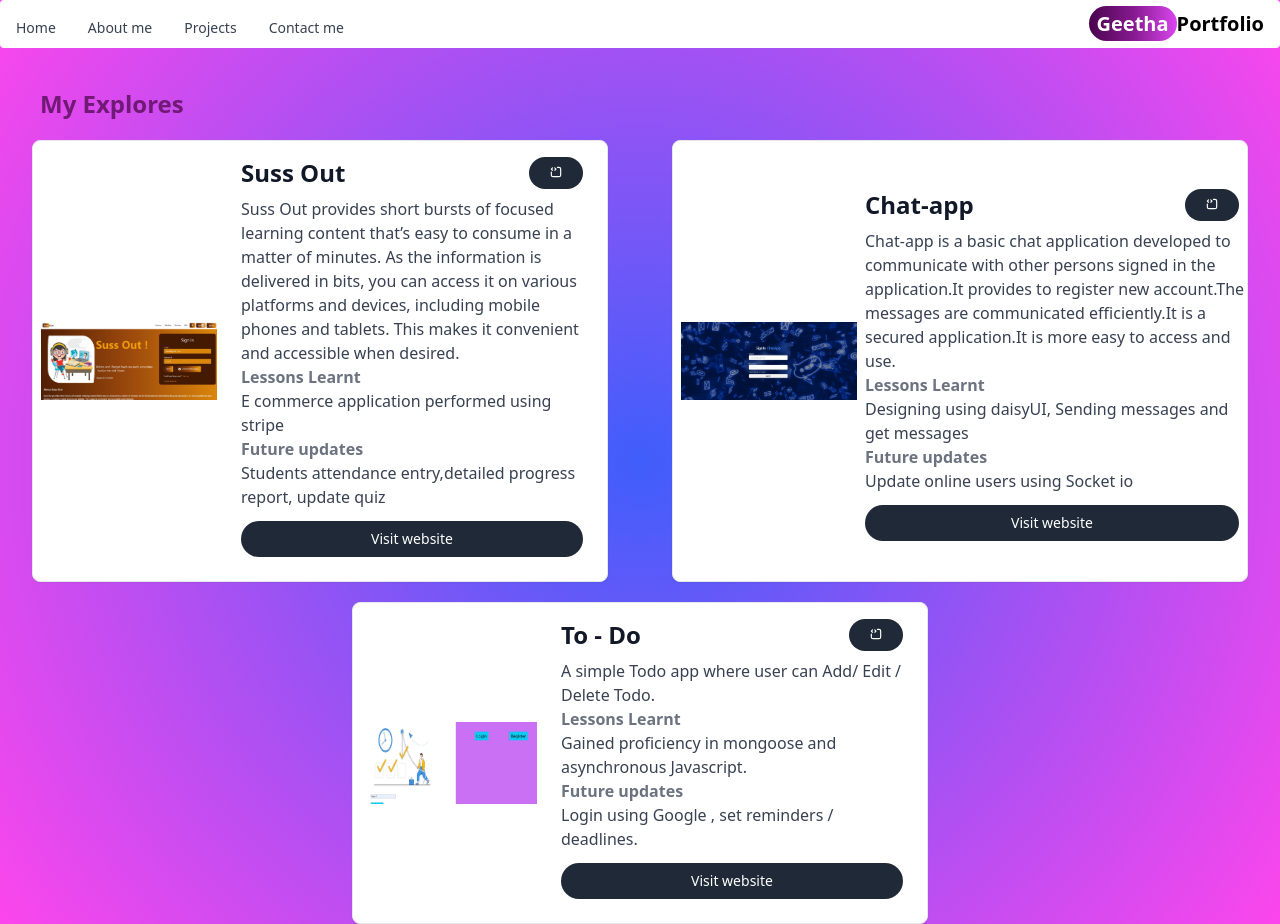
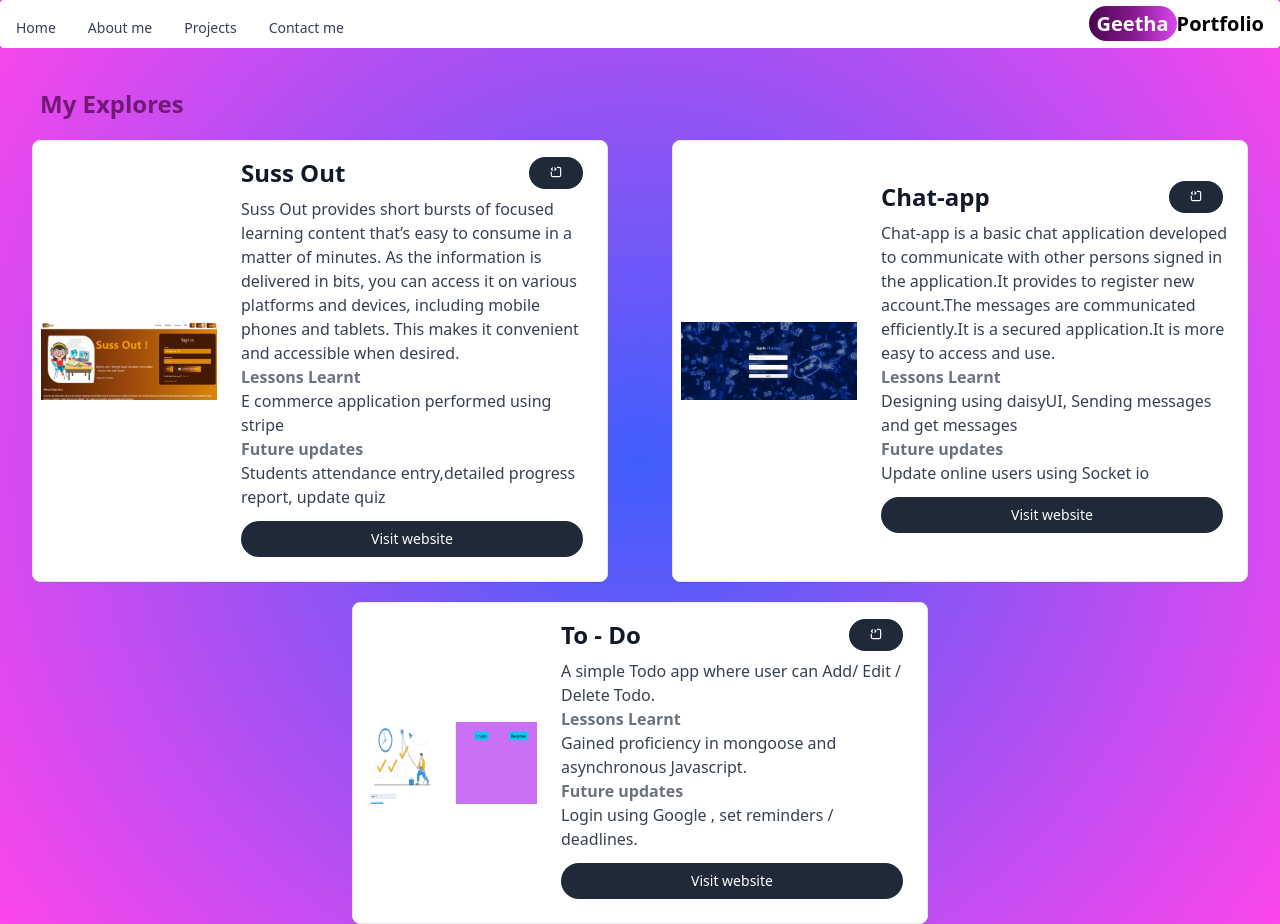
Before and after one commit to GeethaRagu/GeethaPortfolio, a React (Vite) app: page /projects in a window 1280 px wide. Built offline with nearby package versions, Linux system fonts and the light colour scheme.

Commit message:
updated css

```diff
--- a/src/Pages/Projects.jsx
+++ b/src/Pages/Projects.jsx
@@ -66,7 +66,7 @@ const Projects = () => {
             src="/images/projectimage2.jpg"
             alt=""
           />
-          <div className="flex flex-col justify-between pt-4 leading-normal">
+          <div className="flex flex-col justify-between p-4">
             <div className="flex flex-row  justify-between">
               <h5 className="mb-2 text-2xl font-bold  text-gray-900 dark:text-white">
                 Chat-app
```
